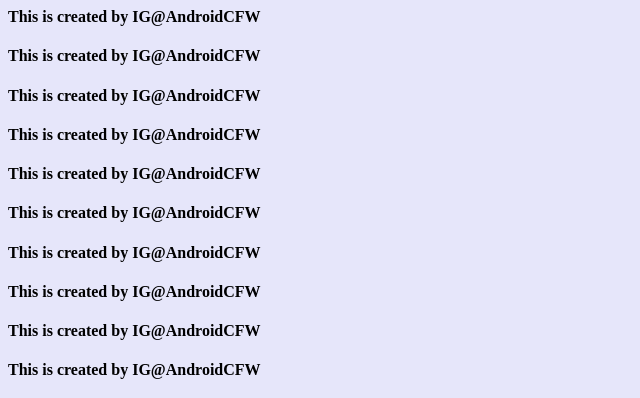
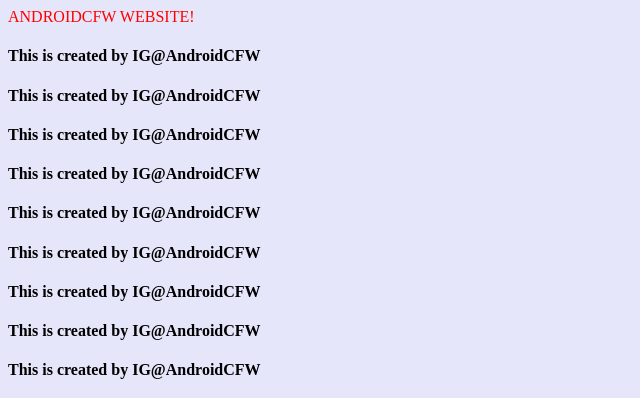
Before and after one commit to ItzHaZzY/ItzHaZzY.github.io, a plain HTML site: page index.html in a window 1280 px wide. Shown: the top 398 px of the page, without its empty margins (0-640 px from the left). Drawn offline with Linux system fonts and the light colour scheme.

Commit message:
Update index.html

```diff
--- a/index.html
+++ b/index.html
@@ -1,4 +1,4 @@
-<h4>This is created by IG@AndroidCFW</h4>
+<font color="red">ANDROIDCFW WEBSITE!</font>
 <h4>This is created by IG@AndroidCFW</h4>
 <h4>This is created by IG@AndroidCFW</h4>
 <h4>This is created by IG@AndroidCFW</h4>
```
